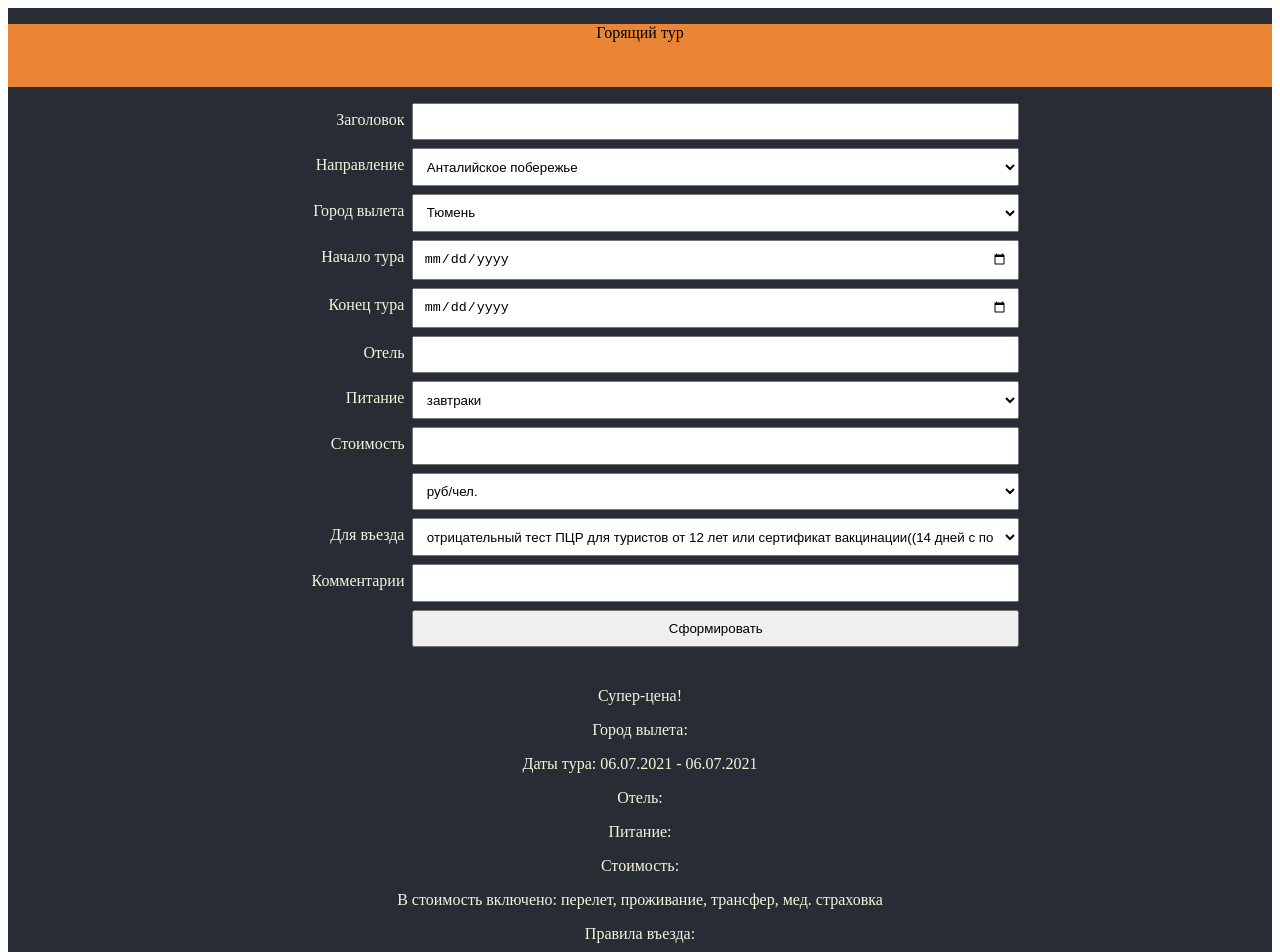
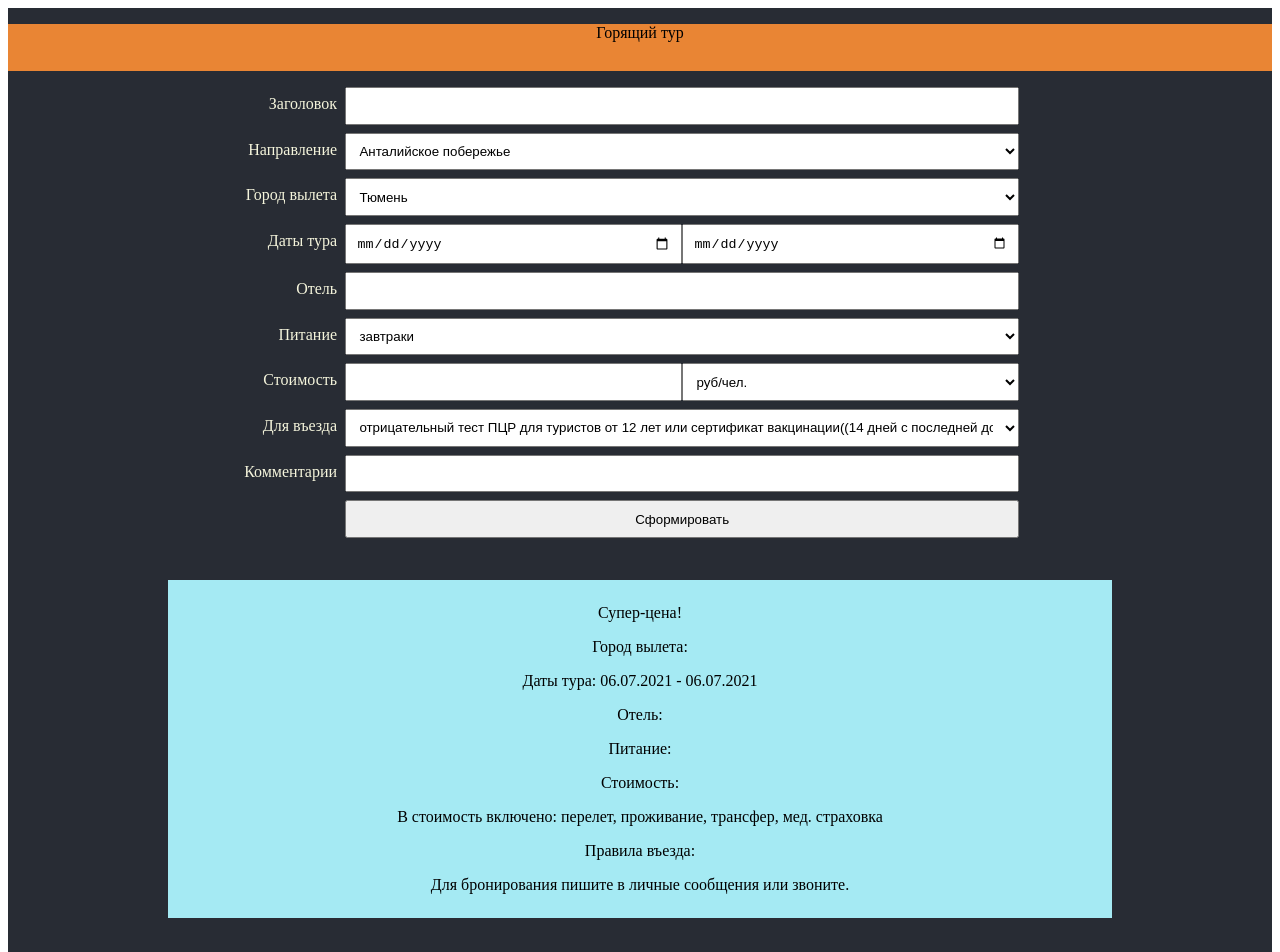
Before and after one commit to irysbaeva/hottour, a React (Create React App) app: page / in a window 1280 px wide. Shown: the top 952 px of the page. Built offline with nearby package versions, Linux system fonts and the light colour scheme.

Commit message:
added text format

```diff
--- a/src/App.css
+++ b/src/App.css
@@ -7,31 +7,30 @@
   color: beige;
 }
 
-/* .App-header {
-  min-height: 100vh;
-  display: flex;
-  flex-direction: column;
-  align-items: center;
-  justify-content: center;
-  font-size: calc(10px + 2vmin);
-  color: white;
-} */
 .header {
   grid-row-start: 1;
   grid-column-start: 1;
   background-color: rgb(233, 133, 52);
   color: black;
-
 }
 .form {
   grid-row-start: 2;
   display: grid;
-  grid-template-columns: 40% 60%;
+  justify-content: center;
+  grid-template-columns: 1fr 1fr 1fr;
+  grid-auto-rows: minmax(10px, auto);
   width: 80%;
 }
 
 .tour {
   grid-row-start: 3;
+  display: grid;
+  justify-content: center;
+  align-items: center;
+  grid-template-columns: 1fr 100px;
+  grid-template-rows: 1fr 100px;
+  margin-left: 10em;
+  margin-right: 10em;
 }
 
 label {
@@ -39,8 +38,46 @@ label {
   text-align: right;
   padding: 0.5em 0.5em 0.5em 0;
 }
-input,select, button {
+input,
+select,
+button {
   padding: 0.7em;
   margin-bottom: 0.5rem;
-  grid-column: 2 / 3;
+  grid-column: 2/4;
 }
+
+#price,
+#start,
+#end {
+  grid-column: 2/3;
+}
+#tourists {
+  grid-column-start: 3;
+  grid-row: 7/7;
+}
+
+#end {
+  grid-column-start: 3;
+  grid-row: 4/4;
+}
+
+textarea {
+  padding: 1em 0.5em 1em 0.5em;
+  height: 80%;
+  grid-column: 1/3;
+  grid-row: 1/2;
+}
+
+.details {
+  grid-column: 1/3;
+  grid-row: 1;
+  padding: 0.5em;
+  background-color: rgb(165, 234, 243);
+  color: black;
+}
+
+#showing {
+  grid-column: 2/2;
+  grid-row: 2/2;
+  width: 80px;
+}
--- a/src/components/form.js
+++ b/src/components/form.js
@@ -23,24 +23,7 @@ function FormTour({ tour, createTour }) {
       ],
       label: "Турция",
     },
-    {
-      data: [
-        "Турция",
-        "Анталийское побережье",
-        "Эгейское побережье",
-        "Стамбул",
-        "Белек",
-        "Анталия",
-        "Кемер",
-        "Бодрум",
-        "Даламан",
-        "Кушадасы",
-        "Фетхие",
-        "Олюдениз",
-        "Мармарис",
-      ],
-      label: "Турция",
-    },
+
     {
       data: ["Кипр", "Протарас", "Айя-напа", "Пафос", "Ларнака", "Лимассол"],
       label: "Кипр",
@@ -97,12 +80,8 @@ function FormTour({ tour, createTour }) {
   });
 
   const changeHandler = (e) => {
-    console.log(e.target.value);
-
     setNewTour({ ...newTour, [e.target.name]: e.target.value });
   };
-
-  console.log(newTour);
 
   return (
     <div>
@@ -113,9 +92,9 @@ function FormTour({ tour, createTour }) {
         <select id="destination" name="destination" onChange={changeHandler}>
           {destination.map((country) => {
             return (
-              <optgroup label={country.label}>
+              <optgroup key={`country ${country.label}`} label={country.label}>
                 {country.data.sort().map((el) => (
-                  <option>{el}</option>
+                  <option key={el}>{el}</option>
                 ))}
               </optgroup>
             );
@@ -125,38 +104,33 @@ function FormTour({ tour, createTour }) {
         <label htmlFor="city">Город вылета</label>
         <select name="city" id="city" onChange={changeHandler}>
           {city.map((el) => (
-            <option>{el}</option>
+            <option key={el}>{el}</option>
           ))}
         </select>
 
-        <label htmlFor="start">Начало тура</label>
+        <label htmlFor="start">Даты тура</label>
         <input onChange={changeHandler} id="start" type="date" name="start" />
-
-        <label htmlFor="end">Конец тура</label>
         <input type="date" name="end" id="end" onChange={changeHandler} />
-
         <label htmlFor="hotel">Отель</label>
         <input type="text" id="hotel" name="hotel" onChange={changeHandler} />
         <label htmlFor="food">Питание</label>
         <select name="food" id="food" onChange={changeHandler}>
           {food.map((el) => (
-            <option>{el}</option>
+            <option key={el}>{el}</option>
           ))}
         </select>
 
         <label htmlFor="price">Стоимость</label>
         <input type="text" name="price" id="price" onChange={changeHandler} />
-        <label htmlFor="tourusts"></label>
         <select name="tourists" id="tourists" onChange={changeHandler}>
           {tourists.map((el) => (
-            <option>{el}</option>
+            <option key={el}>{el}</option>
           ))}
         </select>
-
         <label htmlFor="rules">Для въезда</label>
         <select id="rules" name="rules" onChange={changeHandler}>
           {rules.map((el) => (
-            <option>{el}</option>
+            <option key={el}>{el}</option>
           ))}
         </select>
 
--- a/src/components/tour.js
+++ b/src/components/tour.js
@@ -1,7 +1,7 @@
-import React from "react";
+import React, { useState } from "react";
 import { connect } from "react-redux";
 import moment from "moment";
-import "../App.css"
+import "../App.css";
 
 const dateFormat = (date) => {
   moment.locale("ru");
@@ -22,9 +22,26 @@ function Tour({ tour }) {
     rules,
     comments,
   } = tour;
+
+  const [showing, setShowing] = useState(false);
+  const text = ` ${title || ""} Супер-цена! ${destination || ""}
+  Город вылета: ${city || ""}
+  Даты тура: ${dateFormat(start)} - ${dateFormat(end)}
+  Отель: ${hotel || ""}
+  Питание: ${food || ""}
+  Стоимость: ${price || ""} ${tourists || ""}
+  В стоимость включено: перелет, проживание, трансфер, мед. страховка
+  Правила въезда: ${rules || ""}
+  ${comments || ""}
+  Для бронирования пишите в личные сообщения или звоните.
+  `;
+
   return (
     <div className="tour">
-
+      {showing ? (
+        <textarea>{text}</textarea>
+      ) : (
+        <div className="details">
           <p> {title}</p>
           <p> Супер-цена!</p>
           <p> {destination}</p>
@@ -37,10 +54,18 @@ function Tour({ tour }) {
           <p>
             Стоимость: {price} {tourists}
           </p>
-      <p>В стоимость включено: перелет, проживание, трансфер, мед. страховка</p>
+          <p>
+            В стоимость включено: перелет, проживание, трансфер, мед. страховка
+          </p>
           <p>Правила въезда: {rules}</p>
           <p>{comments}</p>
           <p>Для бронирования пишите в личные сообщения или звоните.</p>
+        </div>
+      )}
+
+      <button id="showing" onClick={() => setShowing(!showing)}>
+        {showing ? "вернуть" : "текстом"}
+      </button>
     </div>
   );
 }
```
Also changed, not shown: src/redux/reducer.js (+4 -4 lines). Lines whose indentation alone changed are shown as unchanged.
